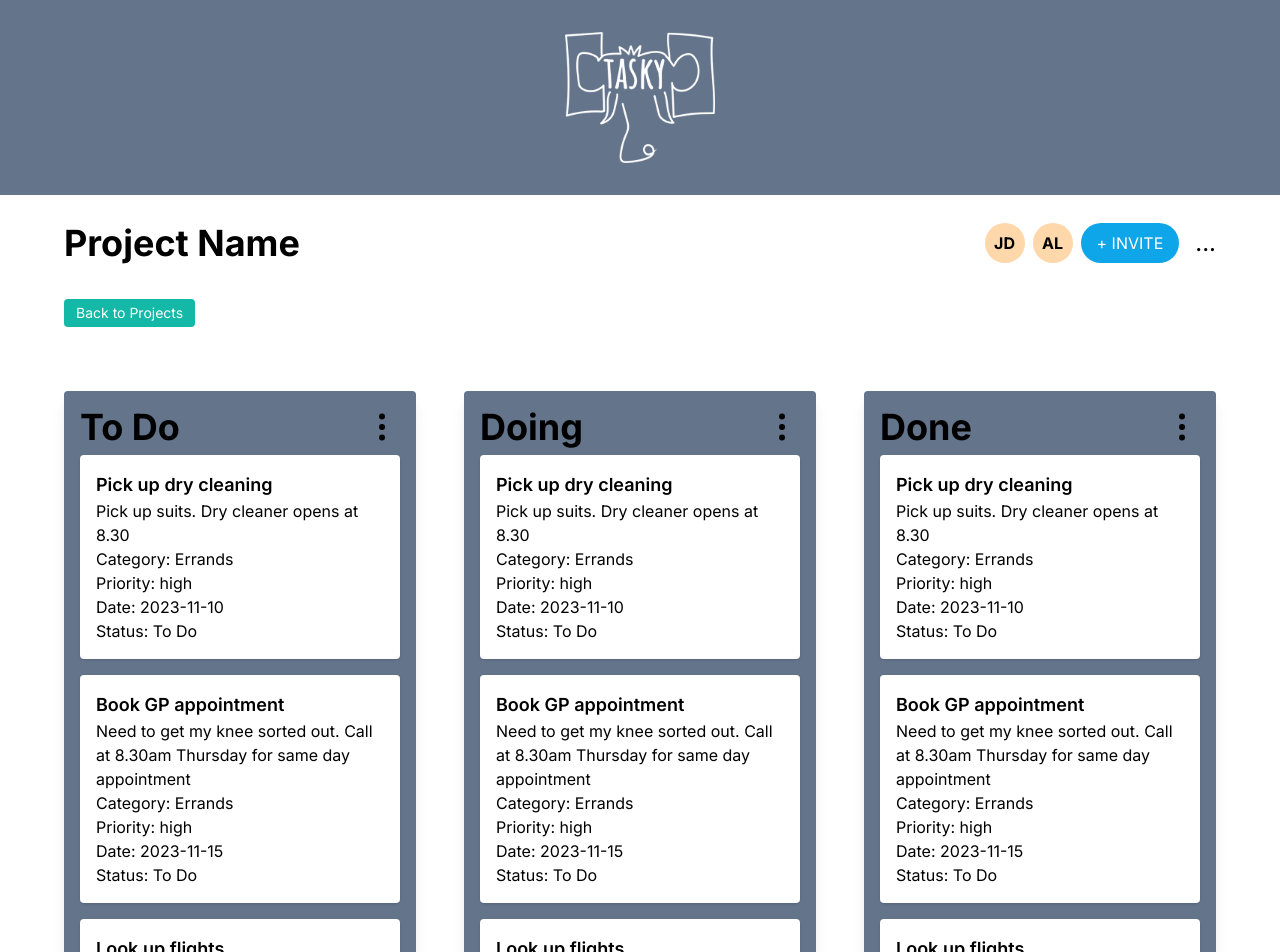
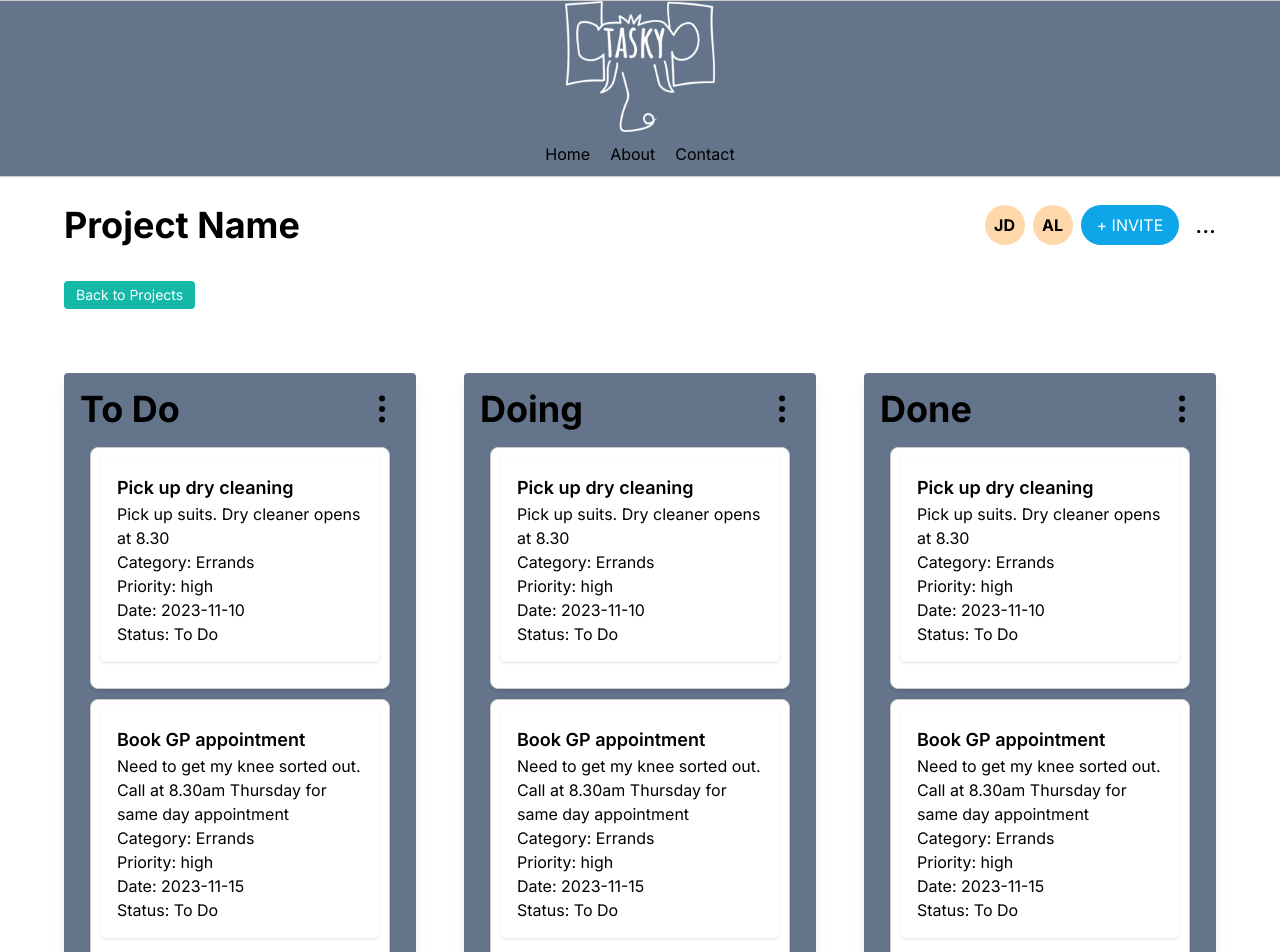
Before and after one commit to lunar-potato/tasky-app, a Next.js app: page / in a window 1280 px wide. Shown: the top 952 px of the page. Built offline with nearby package versions, Linux system fonts and the light colour scheme.

Commit message:
added navbar and made changes to taskcard so it is clickable and expandable

```diff
--- a/package.json
+++ b/package.json
@@ -13,11 +13,11 @@
     "@supabase/supabase-js": "^2.38.4",
     "framer-motion": "^10.16.4",
     "lucide-react": "^0.291.0",
-    "next": "14.0.1",
-    "react": "^18",
+    "next": "^14.0.1",
+    "react": "^18.2.0",
     "react-beautiful-dnd": "^13.1.1",
     "react-datepicker": "^4.21.0",
-    "react-dom": "^18",
+    "react-dom": "^18.2.0",
     "react-redux": "^8.1.3",
     "redux": "^4.2.1",
     "supabase": "^1.110.1"
--- a/src/app/components/CardExpanded.jsx
+++ b/src/app/components/CardExpanded.jsx
@@ -0,0 +1,19 @@
+import React from "react";
+
+const TaskOverlay = ({ task, onCloseOverlay }) => {
+  return (
+    <div className="task-overlay">
+      <div className="overlay-content">
+        <h3 className="text-lg font-semibold">{task.taskTitle}</h3>
+        <p>{task.notes}</p>
+        <p>Category: {task.taskCategory}</p>
+        <p>Priority: {task.taskUrgency}</p>
+        <p>Date: {task.dueDate}</p>
+        <p>Status: {task.status}</p>
+        <button onClick={onCloseOverlay}>Close</button>
+      </div>
+    </div>
+  );
+};
+
+export default TaskOverlay;
--- a/src/app/components/Navbar.jsx
+++ b/src/app/components/Navbar.jsx
@@ -1,12 +1,16 @@
 import React from "react";
 
-const Navbar = () => {
+function Navbar() {
   return (
-    <nav className="justify-center p-8 text-center bg-slate-500">
-      <img className="inline" src="./tasky-200-w-t.png" width="150" alt="Tasky logo" />
+    <nav className="nav justify-center p-8 text-center bg-slate-500">
+    <img className="inline" src="./tasky-200-w-t.png" width="150" alt="Tasky logo" />
+      <ul>
+        <li><a href="/">Home</a></li>
+        <li><a href="/about">About</a></li>
+        <li><a href="/contact">Contact</a></li>
+      </ul>
     </nav>
   );
-};
-
+}
 
 export default Navbar;
--- a/src/app/components/TaskCard.jsx
+++ b/src/app/components/TaskCard.jsx
@@ -1,4 +1,4 @@
-import React from "react";
+import React, { useState } from "react";
 
 const TaskCard = () => {
    // Defining tasks
@@ -56,10 +56,28 @@ const TaskCard = () => {
     },
   ];
 
+  const [selectedTask, setSelectedTask] = useState(null);
+    console.log(selectedTask);
+
+  const openCardOverlay = (task) => {
+    setSelectedTask(task);
+    const overlayElements = document.getElementsByClassName('overlay');
+
+for (let i = 0; i < overlayElements.length; i++) {
+  overlayElements[i].style.display = 'block';
+}
+  };
+
+  const closeCardOverlay = () => {
+    setSelectedTask(null);
+  };
+
   return (
+    <div>
       <ul>
         {tasks.map((task) => (
-        <li key={task.id}>
+          <li className="card" key={task.id}>
+            <a onClick={() => openCardOverlay(task)}>
             <div className="p-4 mb-4 bg-white rounded shadow">
               <h3 className="text-lg font-semibold">{task.taskTitle}</h3>
               <p>{task.notes}</p>
@@ -68,9 +86,25 @@ const TaskCard = () => {
               <p>Date: {task.dueDate}</p>
               <p>Status: {task.status}</p>
             </div>
+            </a>
           </li>
         ))}
       </ul>
+
+      {selectedTask && (
+        <div className="overlay">
+          <div className="card-overlay">
+            <h3 className="text-lg font-semibold">{selectedTask.taskTitle}</h3>
+            <p>{selectedTask.notes}</p>
+            <p>Category: {selectedTask.taskCategory}</p>
+            <p>Priority: {selectedTask.taskUrgency}</p>
+            <p>Date: {selectedTask.dueDate}</p>
+            <p>Status: {selectedTask.status}</p>
+            <button onClick={closeCardOverlay}>Close</button>
+          </div>
+        </div>
+      )}
+    </div>
   );
 };
 
--- a/src/app/globals.css
+++ b/src/app/globals.css
@@ -25,3 +25,91 @@ body {
     )
     rgb(var(--background-start-rgb));
 }
+.nav {
+  border: 1px solid #ccc;
+  border-width: 1px 0;
+  list-style: none;
+  margin: 0;
+  padding: 0;
+  text-align: center; /* « The magic. */
+}
+
+.nav li {
+  display: inline; /* « More magic. */
+}
+
+.nav a {
+  display: inline-block; /* « Last bit of magic. */
+  padding: 10px;
+
+  &:hover {
+    color: white;
+  text-decoration: none;
+  }
+}
+
+
+
+
+/* Card Style */
+.card {
+  cursor: pointer;
+  border: 1px solid #ccc;
+  border-radius: 8px;
+  padding: 10px;
+  margin: 10px;
+  cursor: pointer;
+  background-color: #fff;
+  box-shadow: 0 2px 4px rgba(0, 0, 0, 0.1);
+}
+
+/* Card Hover Effect */
+.card:hover {
+  transform: scale(1.05);
+  transition: transform 0.2s ease-in-out;
+}
+
+/* Overlay Style */
+.overlay {
+  display: none;
+  position: fixed;
+  top: 0;
+  left: 0;
+  width: 100%;
+  height: 100%;
+  background-color: rgba(0, 0, 0, 0.7);
+  z-index: 1;
+  display: flex;
+  justify-content: center;
+  align-items: center;
+  overflow: hidden;
+}
+
+.card-overlay {
+  background-color: #fff;
+  border: 1px solid #ccc;
+  border-radius: 8px;
+  padding: 20px;
+  max-width: 50%;
+  overflow-y: auto;
+  position: relative;
+  transform: translate(0, 0);
+}
+
+/* Close Button */
+.card-overlay button {
+  color: #007BFF;
+  text-decoration: none;
+  cursor: pointer;
+  position: absolute;
+  top: 10px;
+  right: 10px;
+}
+
+
+
+
+/* Show Overlay */
+.overlay.active {
+  display: flex;
+}
```
Also changed, not shown: 1 other file (tests, documents, lock files or other folders). Lines whose indentation alone changed are shown as unchanged.
